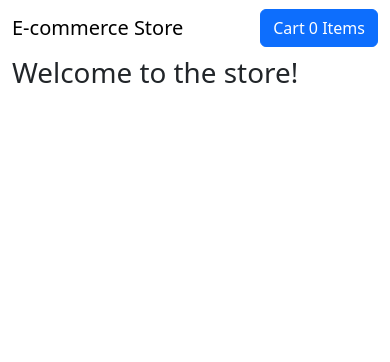
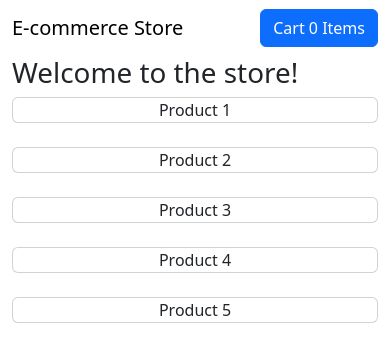
Before and after one commit to webQbe/react-stripe_shopping_cart, a React (Vite) app: page / in a window 390 px wide. Shown: the top 362 px of the page. Built offline with nearby package versions, Linux system fonts and the light colour scheme.

Commit message:
Used react-bootstrap responsive grid system & cards to layout products

```diff
--- a/src/pages/Store.jsx
+++ b/src/pages/Store.jsx
@@ -1,8 +1,35 @@
 /* Homepage */
+import { Row, Col, Card  } from "react-bootstrap" // import Bootstrap’s grid components
 
 const Store = () => {
+
+  // Products array
+  const products = [1, 2, 3, 4, 5]
+
   return (
-    <h1>Welcome to the store!</h1>
+    <>
+      <h1>Welcome to the store!</h1>
+
+      <Row              // Acts as a flex container
+        xs={1}          // On extra small screens, show 1 column per row
+        md={3}          // On medium and up screens, show 3 columns per row
+        className="g-4" // Add Bootstrap gutter spacing (gap: 1.5rem) between columns and rows
+      >
+        { products.map((id) => ( // Map through products array
+
+            <Col key={id}       // <Col>: Represents a grid column inside a row
+                 align="center" // center content horizontally
+            >
+
+              {/* placeholder product card */}
+              <Card>Product {id}</Card>
+
+            </Col>
+
+          ))
+        }
+      </Row>
+    </>
   )
 }
 
```
